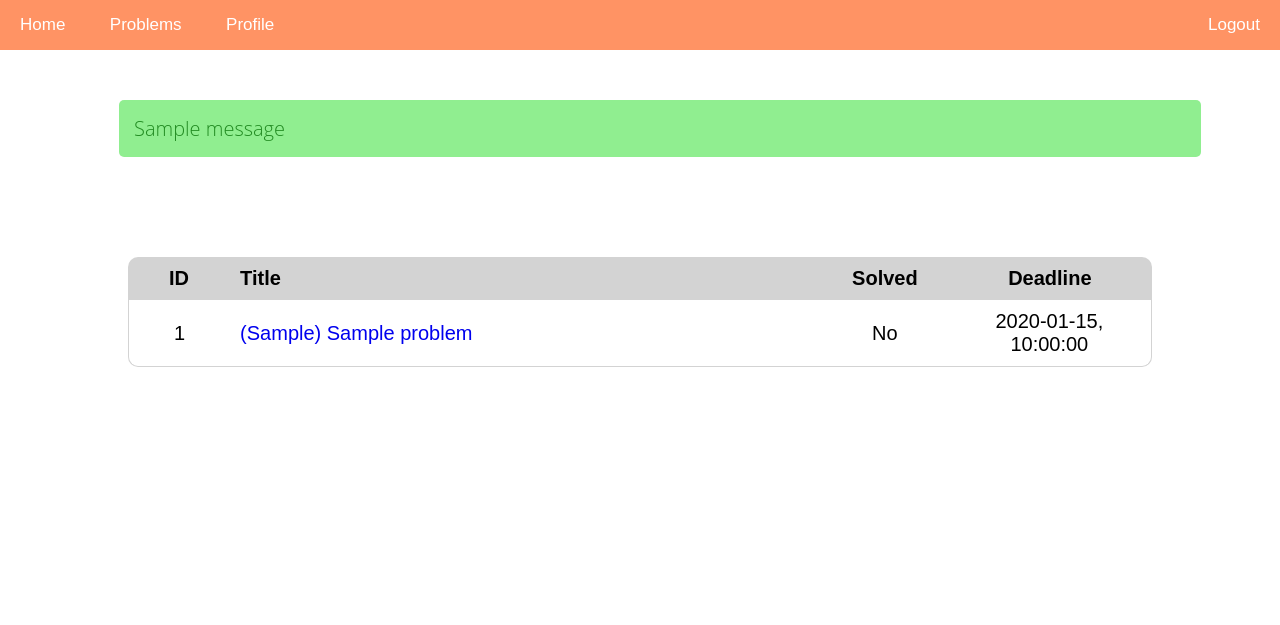
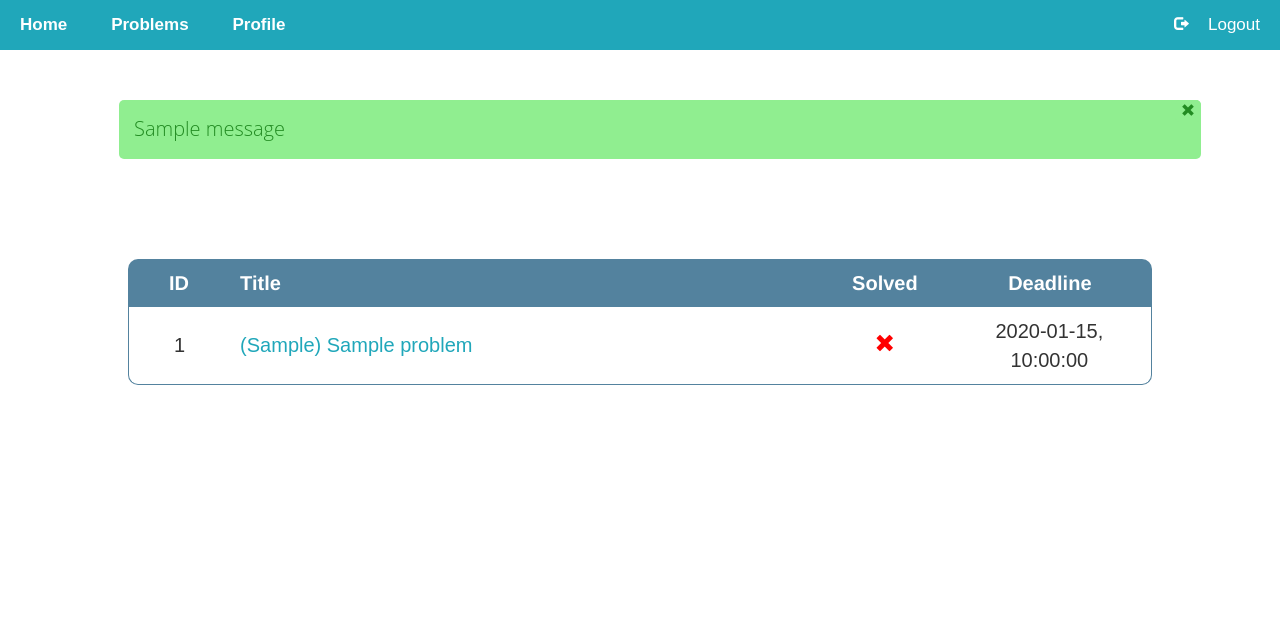
Before and after one commit to hyl0327/esoe_oop_judge, a Django app: page /problems/ in a window 1280 px wide. Shown: the top 625 px of the page. Run offline with Django 3.2, Linux system fonts and the light colour scheme; a user stored in the database is signed in; tables that the repository leaves empty hold one stand-in row (values such as "Sample post"); one stand-in notice (Sample message) is shown; some libraries are stand-ins or nearby versions.

Commit message:
Add messages style in base.html and some bootstrap icon.

```diff
--- a/web/judge/static/judge/css/base.css
+++ b/web/judge/static/judge/css/base.css
@@ -8,15 +8,15 @@ p {
 }
 
 h1 {
-    font-size: 250%;
+    font-size: 280%;
 }
 
 h2 {
-    font-size: 180%;
+    font-size: 230%;
 }
 
 h3 {
-    font-size: 150%;
+    font-size: 180%;
 }
 
 
@@ -37,7 +37,7 @@ html, body {
     width: 100%;
     top: 0;
     z-index: 9999;
-    background-color: #FF9364;
+    background-color: #20a7ba;
     line-height: 20px;
 }
 
@@ -52,6 +52,7 @@ html, body {
     display: inline-block;
     padding: 0;
     margin: 0;
+    font-weight: bold;
 }
 
 #header_div ul li a {
@@ -77,24 +78,17 @@ html, body {
     font-family: 'Open Sans', sans-serif;
     font-weight: lighter;
     font-size: 20px;
-    vertical-align: middle;
     padding: 15px;
     margin: 15px;
 }
 
-.faded {
-    opacity: 1;
-}
-/*
-#close {
+#messages_ul button {
     float: right;
     display: inline-block;
-    padding: 2px 5px;
-    margin: 3px 3px;
     border: none;
-    font-size: 20px;
-    font-family: Consolas;
-}*/
+    margin: 0px 15px;
+    border-radius: 5px;
+}
 
 .success {
     background: #90EE90;
--- a/web/judge/static/judge/css/index.css
+++ b/web/judge/static/judge/css/index.css
@@ -1,5 +1,5 @@
 #index_div {
-    box-shadow: 5px 5px 20px #483D8B;
+    box-shadow: 5px 5px 20px #53829E;
     border-radius: 10px;
     width: 80%;
     margin: 0 auto;
--- a/web/judge/static/judge/css/login.css
+++ b/web/judge/static/judge/css/login.css
@@ -2,7 +2,7 @@ h1 {
     text-align: center;
     margin-top: -10px;
     margin-bottom: 1em;
-    color: #483D8B;
+    color: #20a7ba;
     font-weight: bold;
 }
 
@@ -42,7 +42,7 @@ h1 {
     padding: 10px 15px;
     border-radius: 5px;
     text-transform: uppercase;
-    background: #6A5ACD;
+    background: #53829E;
     color: #FFFFFF;
     position: relative;
     left: 35%;
--- a/web/judge/static/judge/css/problem_list.css
+++ b/web/judge/static/judge/css/problem_list.css
@@ -12,7 +12,8 @@
 }
 
 #problem_list_div table thead {
-    background: #D3D3D3;
+    background: #53829E;
+    color: #FFFFFF;
 }
 
 #problem_list_div table thead tr:first-child th:first-child {
@@ -32,15 +33,15 @@
 }
 
 #problem_list_div table tbody tr td:first-child {
-    border-left: 1px solid #D3D3D3;
+    border-left: 1px solid #53829E;
 }
 
 #problem_list_div table tbody tr td:last-child {
-    border-right: 1px solid #D3D3D3;
+    border-right: 1px solid #53829E;
 }
 
 #problem_list_div table tbody tr:last-child td {
-    border-bottom: 1px solid #D3D3D3;
+    border-bottom: 1px solid #53829E;
 }
 
 tr > th {
@@ -54,10 +55,7 @@ tr > td {
 
 td > a {
     text-decoration: none;
-}
-
-td > a:hover {
-    text-decoration: none;
+    color: #20a7ba;
 }
 
 tbody > tr:nth-child(even) {
@@ -66,6 +64,14 @@ tbody > tr:nth-child(even) {
 
 tbody > tr:hover {
     background: #B0C4DE;
+    color: #FFFFFF;
+
+}
+
+tbody > tr:hover a {
+    background: #B0C4DE;
+    color: #FFFFFF;
+    text-decoration: none;
 }
 
 .problem_id {
--- a/web/judge/static/judge/js/base.js
+++ b/web/judge/static/judge/js/base.js
@@ -1,6 +1,7 @@
-function close_message(){
-	console.log('testets');
-	if(document.getElementById("messages_div").contains(ul)){
-		document.getElementById("messages_ul").className += 'faded';
-	}
+function close_message(index){
+	var li = document.getElementById("close_li"+index);
+	var btn = document.getElementById("close"+index);
+	console.log("close_li"+index);
+	li.style.display="none";
+	btn.style.display="none";
 }
--- a/web/judge/templates/judge/base.html
+++ b/web/judge/templates/judge/base.html
@@ -7,6 +7,7 @@
     <title>ESOE OOP Judge</title>
 
     <link rel="stylesheet" href="{% static 'judge/css/base.css' %}">
+    <link rel="stylesheet" href="http://maxcdn.bootstrapcdn.com/bootstrap/3.3.6/css/bootstrap.min.css">
     {% block css %}
     {% endblock %}
 
@@ -14,7 +15,7 @@
     {% block js %}
     {% endblock %}
   </head>
-  <body onload="close_message()">
+  <body>
     {% if user.is_authenticated %}
     <div id="header_div">
       <nav id="header_nav">
@@ -25,7 +26,7 @@
             <li><a href="{% url 'judge:profile' %}">Profile</a></li>
           </div>
           <div class="floatright">
-            <li><a href="{% url 'judge:logout' %}">Logout</a></li>
+            <li><span class="glyphicon glyphicon-log-out" style="color:#FFFFFF"><a href="{% url 'judge:logout' %}">Logout</a></li>
           </div>
         </ul>
       </nav>
@@ -38,7 +39,8 @@
       <div id="messages_div">
         <ul id="messages_ul">
           {% for message in messages %}
-          <li{% if message.tags %} class="{{ message.tags }}"{% endif %}>{{ message }}</li>
+          <button id="close{{ forloop.counter0 }}" onclick="close_message({{ forloop.counter0 }})" class="{{ message.tags }} "><span class="glyphicon glyphicon-remove"></span></button>
+          <li id="close_li{{ forloop.counter0 }}"{% if message.tags %} class="{{ message.tags }}"{% endif %}>{{ message }}</li>
           {% endfor %}
         </ul>
       </div>
--- a/web/judge/templates/judge/problem_list.html
+++ b/web/judge/templates/judge/problem_list.html
@@ -4,6 +4,7 @@
 
 {% block css %}
 <link rel="stylesheet" href="{% static 'judge/css/problem_list.css' %}">
+<link rel="stylesheet" href="http://maxcdn.bootstrapcdn.com/bootstrap/3.3.6/css/bootstrap.min.css">
 {% endblock %}
 
 {% block content %}
@@ -22,7 +23,14 @@
       <tr>
         <td class="problem_id">{{ problem.pk }}</td>
         <td class="problem_title"><a href="{% url 'judge:problem_detail' problem.pk %}">{{ problem }}</a></td>
-        <td class="problem_solved">{{ profile_solved|yesno:'Yes,No' }}</td>
+        <td class="problem_solved">
+          {# {{ profile_solved|yesno:'Yes,No' }} #}
+          {% if profile_solved %}
+          <span class="glyphicon glyphicon-ok" style="color:green"></span>
+          {% else %}
+          <span class="glyphicon glyphicon-remove" style="color:red"></span>
+          {% endif %}
+        </td>
         <td class="problem_deadline_datetime">{{ problem.deadline_datetime }}</td>
       </tr>
       {% endfor %}
```
Also changed, not shown: web/esoe_oop_judge/settings.py (+2 -5 lines), web/judge/static/judge/css/problem_detail.css (+13 -8 lines), web/judge/static/judge/css/profile.css (+7 -6 lines), web/judge/static/judge/css/submissions_detail.css (+6 -4 lines).
